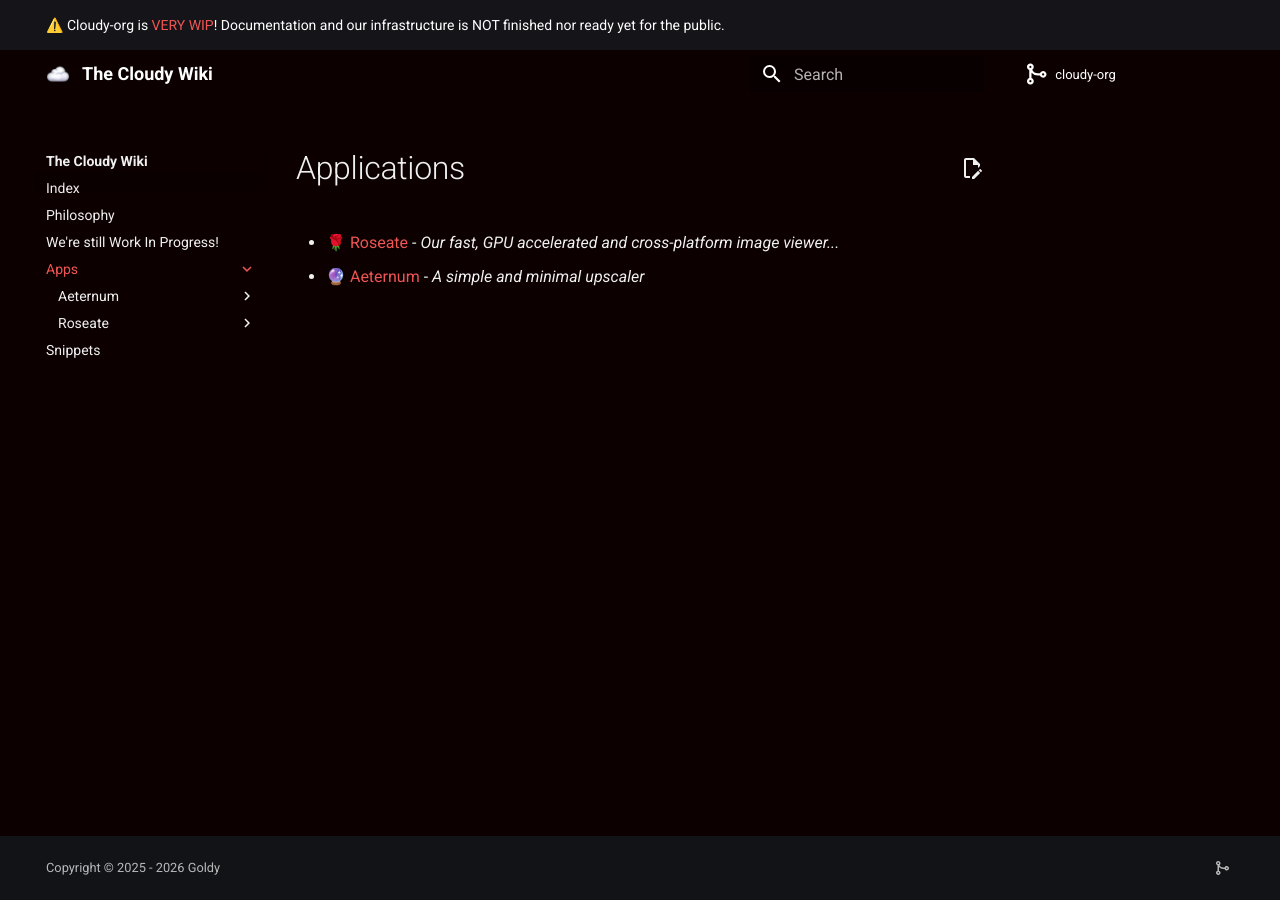
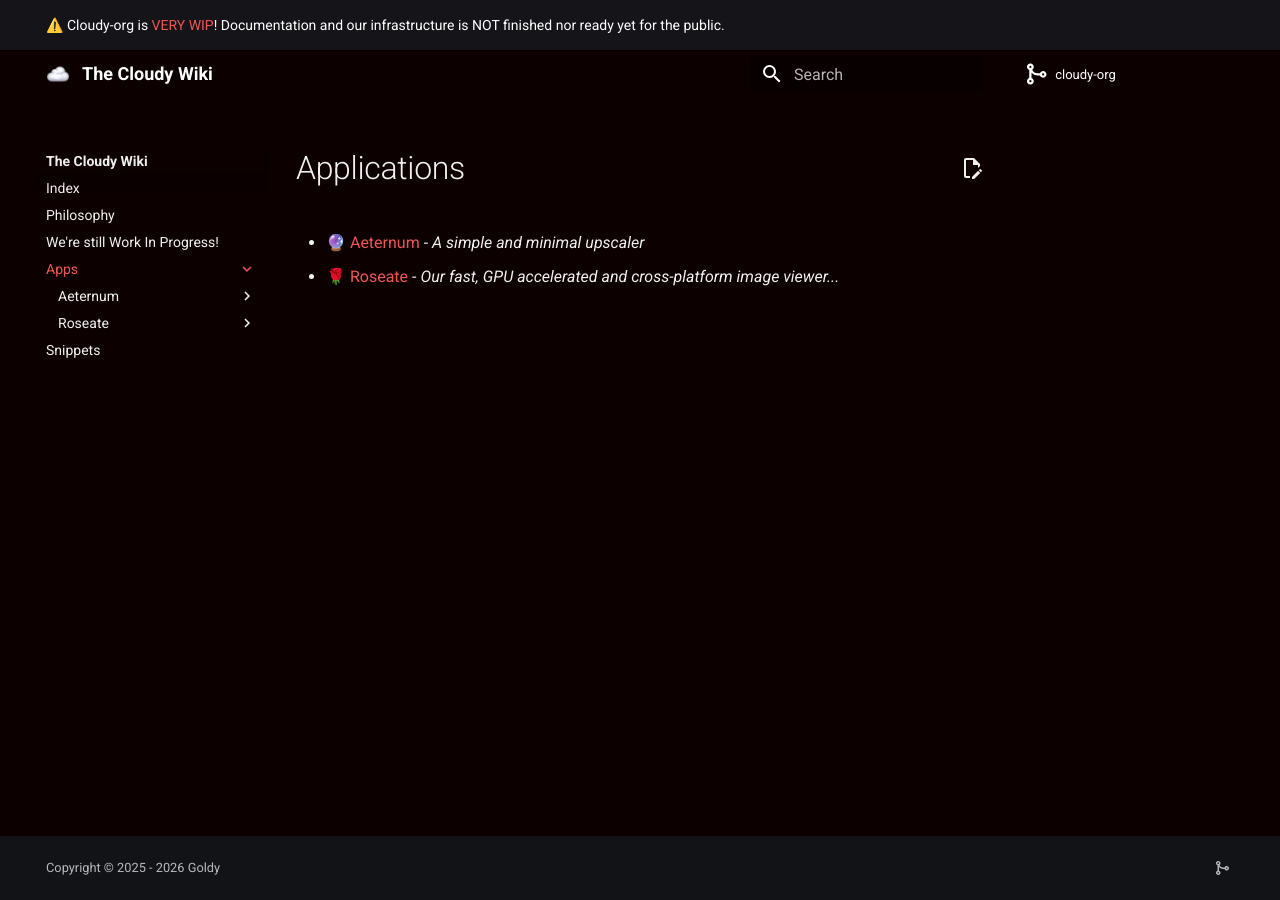
Before and after one commit to cloudy-org/wiki, an MkDocs documentation site: the page built from docs/apps/index.md, in a window 1280 px wide. Built offline with MkDocs 1.6.1 and Material for MkDocs 9.7.7, drawn with Linux system fonts in a browser that asks for light colours.

```diff
--- a/docs/apps/index.md
+++ b/docs/apps/index.md
@@ -1,4 +1,4 @@
 # Applications
 
+- 🔮 [Aeternum](./aeternum/index.md) - *A simple and minimal upscaler*
 - 🌹 [Roseate](./roseate/index.md) - *Our fast, GPU accelerated and cross-platform image viewer...*
-- 🔮 [Aeternum](./aeternum/index.md) - *A simple and minimal upscaler*
```
